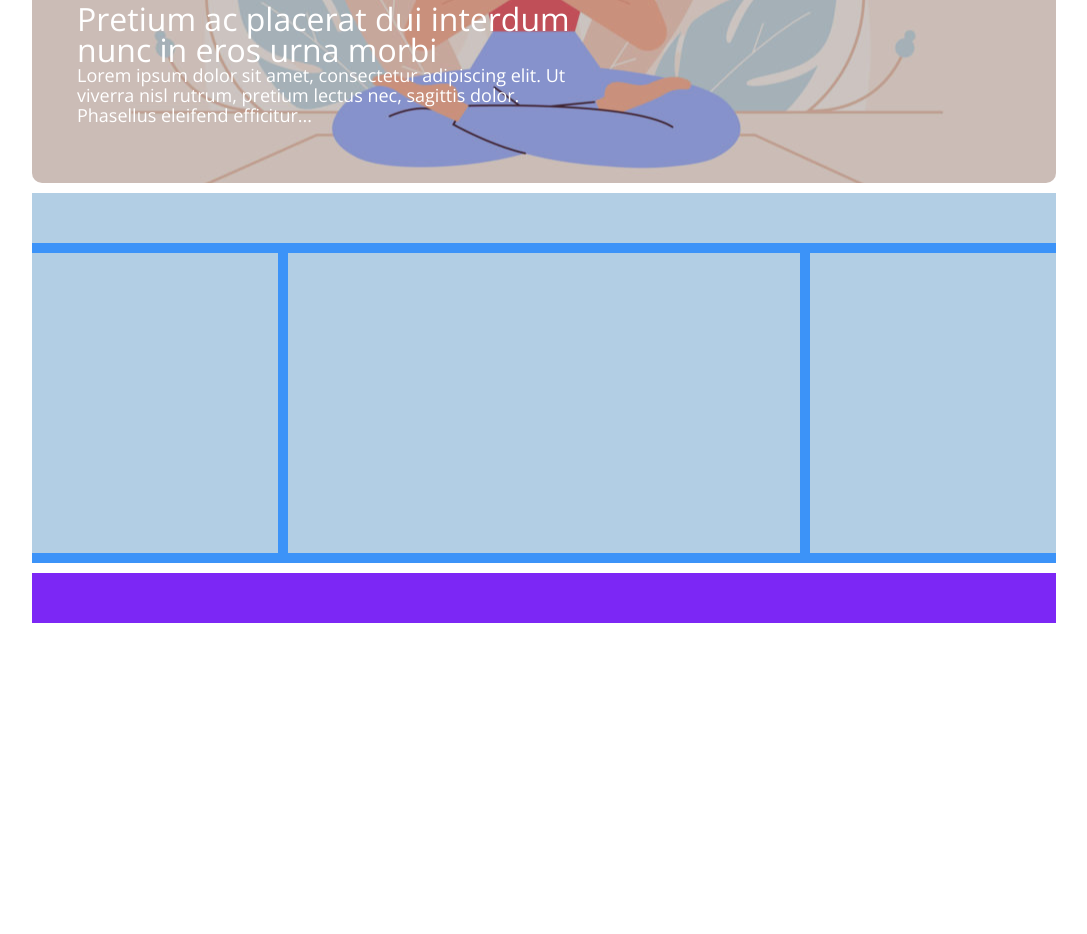
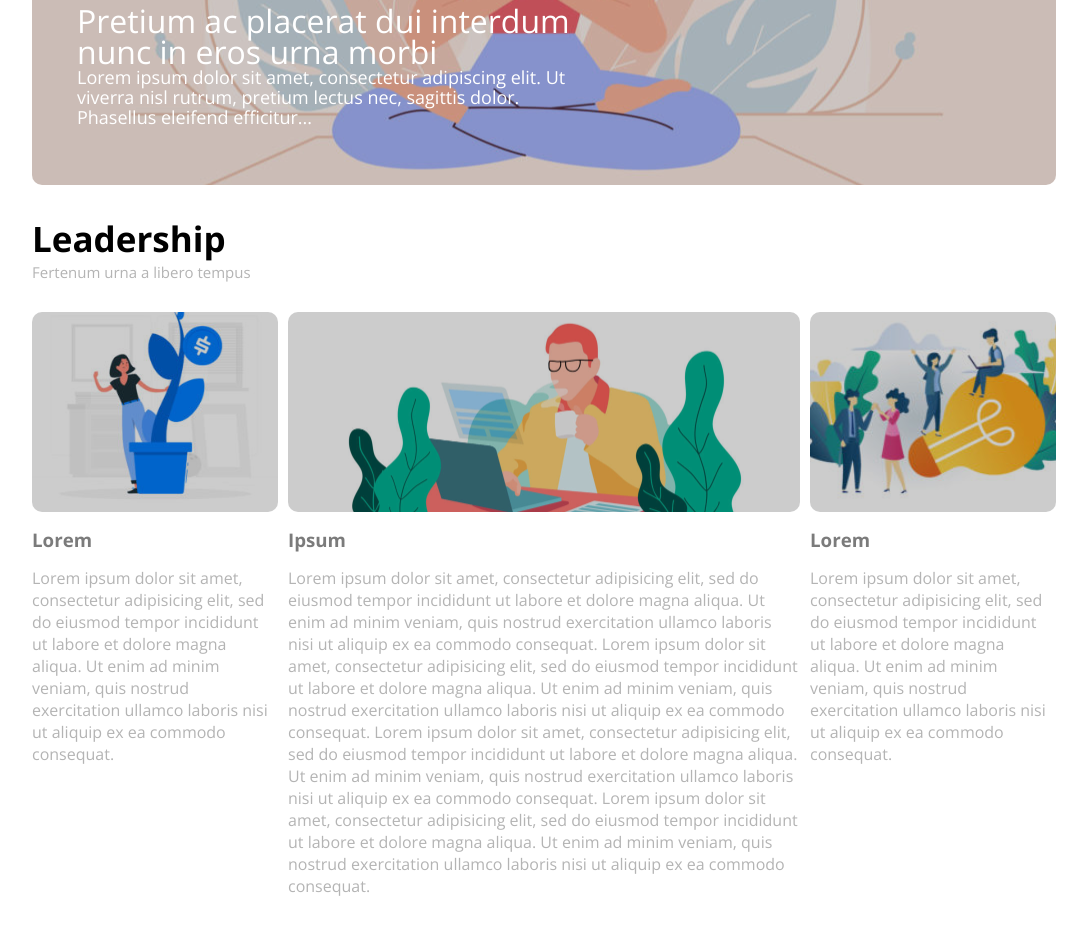
Before and after one commit to nicoalivernini/htmlcss-wp, a plain HTML site: page index.html in a window 1280 px wide. Shown: the part 466-1400 px from the top of the page, without its empty margins (96-1183 px from the left). Before the commit the page ends 1089 px from the top, so only its background shows below. Drawn offline with nearby package versions, Linux system fonts and the light colour scheme.

Commit message:
Sistemazione main con immagini e testo

```diff
--- a/assets/css/master.css
+++ b/assets/css/master.css
@@ -2,6 +2,7 @@
   margin: 0;
   padding: 0;
   box-sizing: border-box;
+  font-family: 'Open Sans', sans-serif;
 }
 
 .container {
@@ -65,28 +66,48 @@ main.container > section {
   background-color: rgba(0, 0, 0, 0.2);
 }
 
+.bord-rad{
+  border-radius: 10px;
+}
+
 /* ---- Utility ---- */
 
 /* ---- Background ---- */
 
-.bg-pink {
-  background-color: rgb(215, 129, 224);
+.jambo {
+  background-image: url('../img/banner.jpg');
+  height: 500px;
+  background-repeat: no-repeat;
+  background-size: cover;
+  background-position: center;
+  background-blend-mode: multiply;
 }
 
-.bg-yellow {
-  background-color: rgb(223, 214, 134);
+.bg-left{
+  background-image: url('../img/img-1.jpg');
+  height: 200px;
+  background-repeat: no-repeat;
+  background-size: cover;
+  background-position: center;
+  background-blend-mode: multiply;
 }
 
-.bg-cyan {
-  background-color: rgb(178, 206, 228);
+.bg-center {
+  background-image: url('../img/banner-2.jpg');
+  height: 200px;
+  background-repeat: no-repeat;
+  background-size: cover;
+  background-position: center;
+  background-blend-mode: multiply;
 }
 
-.bg-blue {
-  background-color: rgb(60, 147, 248);
-}
-
-.bg-purple {
-  background-color: rgb(124, 39, 245);
+.bg-right {
+  background-image: url('../img/img-3.jpg');
+  height: 200px;
+  background-repeat: no-repeat;
+  background-size: cover;
+  background-position: center;
+  background-blend-mode: multiply;
 }
 
 /* ---- Background ---- */
@@ -103,20 +124,9 @@ main.container > section {
 .voci-menu {
   display: inline-block;
   font-size: 15px;
-  font-family: 'Open Sans', sans-serif;
   color: rgb(180, 180, 180);
   margin-right: 5px;
   font-weight: 400;
-}
-
-.jambo {
-  background-image: url('../img/banner.jpg');
-  height: 500px;
-  background-repeat: no-repeat;
-  background-size: cover;
-  background-position: center;
-  background-blend-mode: multiply;
-  border-radius: 10px;
 }
 
 .title {
@@ -126,16 +136,44 @@ main.container > section {
   padding-left: 45px;
 }
 
-.title > h1 {
-  font-family: 'Open Sans', sans-serif;
+.title > h2 {
   font-weight: 300;
   font-size: 32px;
   line-height: 31px;
 }
 
 .title > p {
-  font-family: 'Open Sans', sans-serif;
   font-weight: 300;
   font-size: 18px;
   line-height: 20px;
 }
+
+.banner-leader{
+  margin: 20px 0;
+}
+
+.banner-leader > h1 {
+  font-size: 35px;
+  font-weight: 700;
+  color: #000000;
+}
+
+.banner-leader > p {
+  color: rgb(180, 180, 180);
+  font-size: 15px;
+  font-weight: 200;
+}
+
+
+.description {
+
+}
+
+.description > h3 {
+  margin: 15px 0;
+  color: rgb(123, 123, 123);
+}
+
+.description > p {
+  color: rgb(180, 180, 180);
+}
--- a/index.html
+++ b/index.html
@@ -30,13 +30,13 @@
     </header>
     <!-- Main -->
     <main class="container">
-      <!-- Sezione Gialla -->
+      <!-- Sezione prima immagine -->
       <section>
         <div class="row">
           <div class="col-100">
-            <div class="jambo overlay">
+            <div class="jambo overlay bord-rad">
               <div class="title">
-                <h1>Pretium ac placerat dui interdum nunc in eros urna morbi</h1>
+                <h2>Pretium ac placerat dui interdum nunc in eros urna morbi</h2>
                 <p>Lorem ipsum dolor sit amet, consectetur adipiscing elit.
                    Ut viverra nisl rutrum, pretium lectus nec, sagittis dolor.
                    Phasellus eleifend efficitur...</p>
@@ -47,21 +47,54 @@
       </section>
       <!-- Sezione Celeste -->
       <section>
-        <div class="row bg-blue">
+        <div class="row">
           <div class="col-100 pad-bot-10">
-            <div class="bg-cyan alt-50">
+            <!-- Leadership -->
+            <div class="banner-leader">
+              <h1>Leadership</h1>
+              <p>Fertenum urna a libero tempus</p>
             </div>
           </div>
           <div class="col-25 pad-right-10 pad-bot-10">
-            <div class="bg-cyan alt-300">
+            <div class="bg-left overlay bord-rad">
+            </div>
+            <div class="description">
+              <h3>Lorem</h3>
+              <p>Lorem ipsum dolor sit amet, consectetur adipisicing elit, sed
+                do eiusmod tempor incididunt ut labore et dolore magna aliqua.
+                Ut enim ad minim veniam, quis nostrud exercitation ullamco laboris
+                nisi ut aliquip ex ea commodo consequat. </p>
             </div>
           </div>
           <div class="col-50 pad-10 pad-bot-10">
-            <div class="bg-cyan alt-300">
+            <div class="bg-center overlay bord-rad">
+            </div>
+            <div class="description">
+              <h3>Ipsum</h3>
+              <p>Lorem ipsum dolor sit amet, consectetur adipisicing elit, sed
+                do eiusmod tempor incididunt ut labore et dolore magna aliqua.
+                Ut enim ad minim veniam, quis nostrud exercitation ullamco laboris
+                nisi ut aliquip ex ea commodo consequat. Lorem ipsum dolor sit amet, consectetur adipisicing elit, sed
+                do eiusmod tempor incididunt ut labore et dolore magna aliqua.
+                Ut enim ad minim veniam, quis nostrud exercitation ullamco laboris
+                nisi ut aliquip ex ea commodo consequat. Lorem ipsum dolor sit amet, consectetur adipisicing elit, sed
+                do eiusmod tempor incididunt ut labore et dolore magna aliqua.
+                Ut enim ad minim veniam, quis nostrud exercitation ullamco laboris
+                nisi ut aliquip ex ea commodo consequat. Lorem ipsum dolor sit amet, consectetur adipisicing elit, sed
+                do eiusmod tempor incididunt ut labore et dolore magna aliqua.
+                Ut enim ad minim veniam, quis nostrud exercitation ullamco laboris
+                nisi ut aliquip ex ea commodo consequat. </p>
             </div>
           </div>
           <div class="col-25 pad-left-10 pad-bot-10">
-            <div class="bg-cyan alt-300">
+            <div class="bg-right overlay bord-rad">
+            </div>
+            <div class="description">
+              <h3>Lorem</h3>
+              <p>Lorem ipsum dolor sit amet, consectetur adipisicing elit, sed
+                do eiusmod tempor incididunt ut labore et dolore magna aliqua.
+                Ut enim ad minim veniam, quis nostrud exercitation ullamco laboris
+                nisi ut aliquip ex ea commodo consequat. </p>
             </div>
           </div>
         </div>
```
